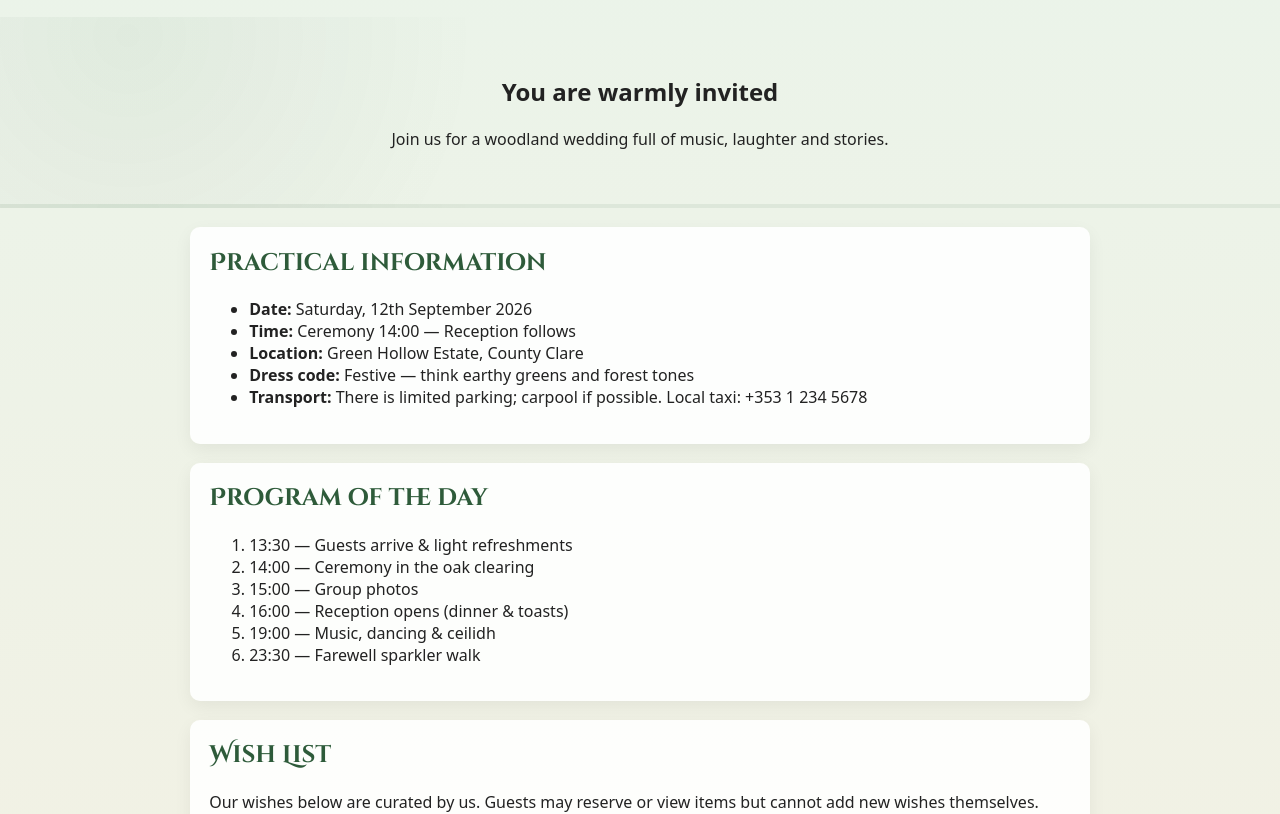
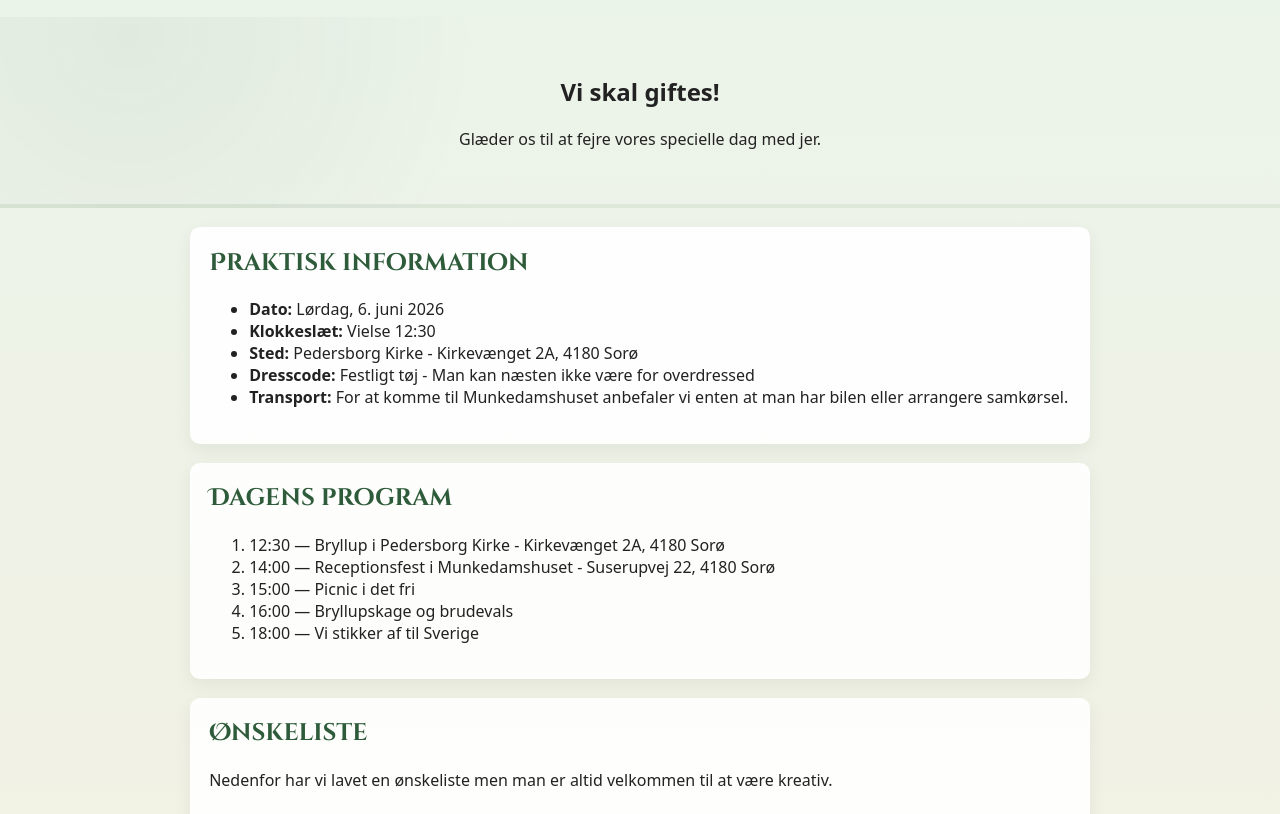
Before and after one commit to RasmusFabricius/Bryllup_2026, a plain HTML site: page index.html in a window 1280 px wide. Shown: the part 143-957 px from the top of the page. Drawn offline with Linux system fonts and the light colour scheme; a script that the page names is missing.

Commit message:
Dansk igen

```diff
--- a/index.html
+++ b/index.html
@@ -25,39 +25,37 @@
   <main>
     <section id="hero" class="hero">
       <div class="hero-content">
-        <h2>You are warmly invited</h2>
-        <p>Join us for a woodland wedding full of music, laughter and stories.</p>
+        <h2>Vi skal giftes!</h2>
+        <p>Glæder os til at fejre vores specielle dag med jer.</p>
       </div>
     </section>
 
     <section id="practical" class="card">
-      <h2>Practical information</h2>
+      <h2>Praktisk information</h2>
       <ul>
-        <li><strong>Date:</strong> Saturday, 12th September 2026</li>
-        <li><strong>Time:</strong> Ceremony 14:00 — Reception follows</li>
-        <li><strong>Location:</strong> Green Hollow Estate, County Clare</li>
-        <li><strong>Dress code:</strong> Festive — think earthy greens and forest tones</li>
-        <li><strong>Transport:</strong> There is limited parking; carpool if possible. Local taxi: +353 1 234 5678</li>
+        <li><strong>Dato:</strong> Lørdag, 6. juni 2026</li>
+        <li><strong>Klokkeslæt:</strong> Vielse 12:30</li>
+        <li><strong>Sted:</strong> Pedersborg Kirke - Kirkevænget 2A, 4180 Sorø</li>
+        <li><strong>Dresscode:</strong> Festligt tøj - Man kan næsten ikke være for overdressed</li>
+        <li><strong>Transport:</strong> For at komme til Munkedamshuset anbefaler vi enten at man har bilen eller arrangere samkørsel.</li>
       </ul>
     </section>
 
     <section id="program" class="card">
-      <h2>Program of the day</h2>
+      <h2>Dagens program</h2>
       <ol>
-        <li>13:30 — Guests arrive & light refreshments</li>
-        <li>14:00 — Ceremony in the oak clearing</li>
-        <li>15:00 — Group photos</li>
-        <li>16:00 — Reception opens (dinner & toasts)</li>
-        <li>19:00 — Music, dancing & ceilidh</li>
-        <li>23:30 — Farewell sparkler walk</li>
+        <li>12:30 — Bryllup i Pedersborg Kirke - Kirkevænget 2A, 4180 Sorø</li>
+        <li>14:00 — Receptionsfest i Munkedamshuset - Suserupvej 22, 4180 Sorø</li>
+        <li>15:00 — Picnic i det fri</li>
+        <li>16:00 — Bryllupskage og brudevals</li>
+        <li>18:00 — Vi stikker af til Sverige</li>
       </ol>
     </section>
 
-    <section id="wishlist" class="card">
-      <h2>Wish List</h2>
-      <p>Our wishes below are curated by us. Guests may reserve or view items but cannot add new wishes themselves.</p>
+    <section id="Ønskeliste" class="card">
+      <h2>Ønskeliste</h2>
+      <p>Nedenfor har vi lavet en ønskeliste men man er altid velkommen til at være kreativ.</p>
       <div id="wishlist-container">Loading wishes…</div>
-      <p class="hint">To suggest a special gift, contact us via the contact section.</p>
     </section>
 
     <section id="Fotos" class="card">
```
